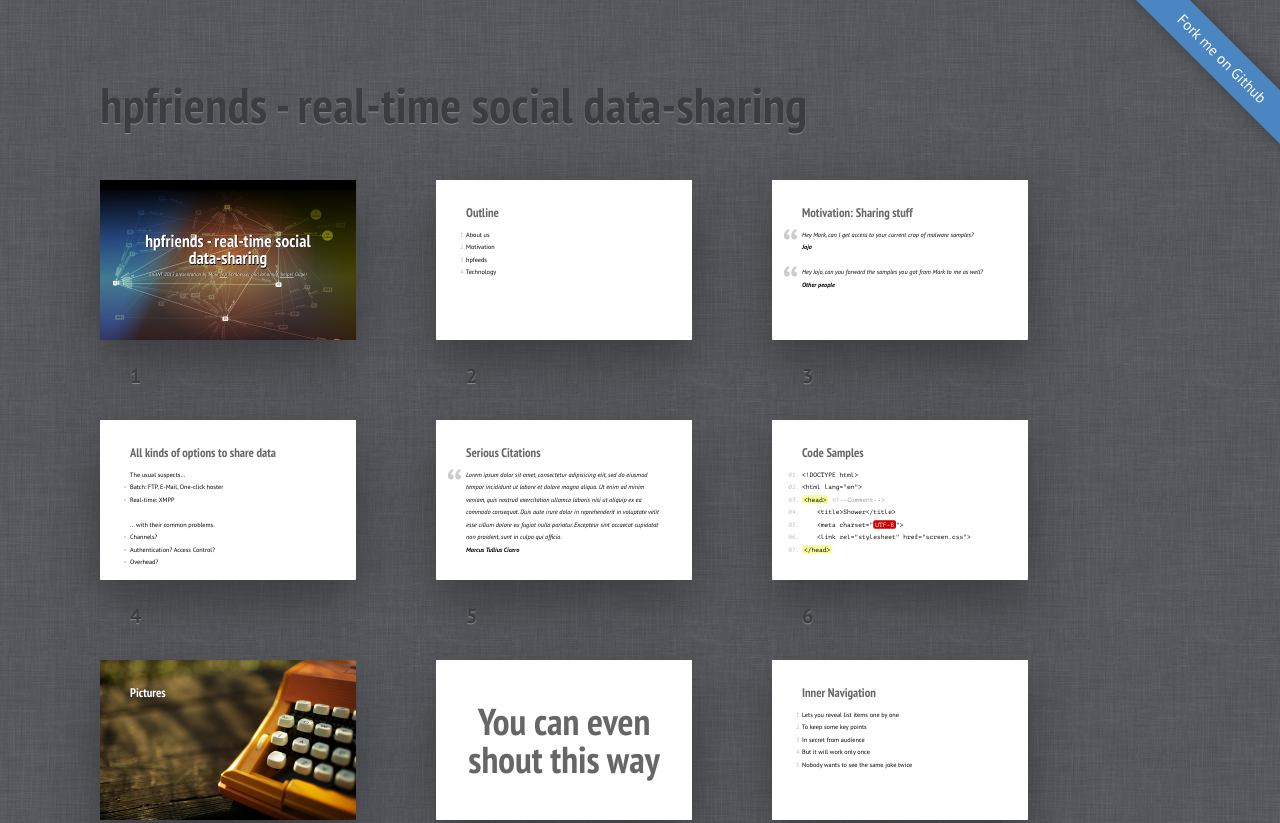
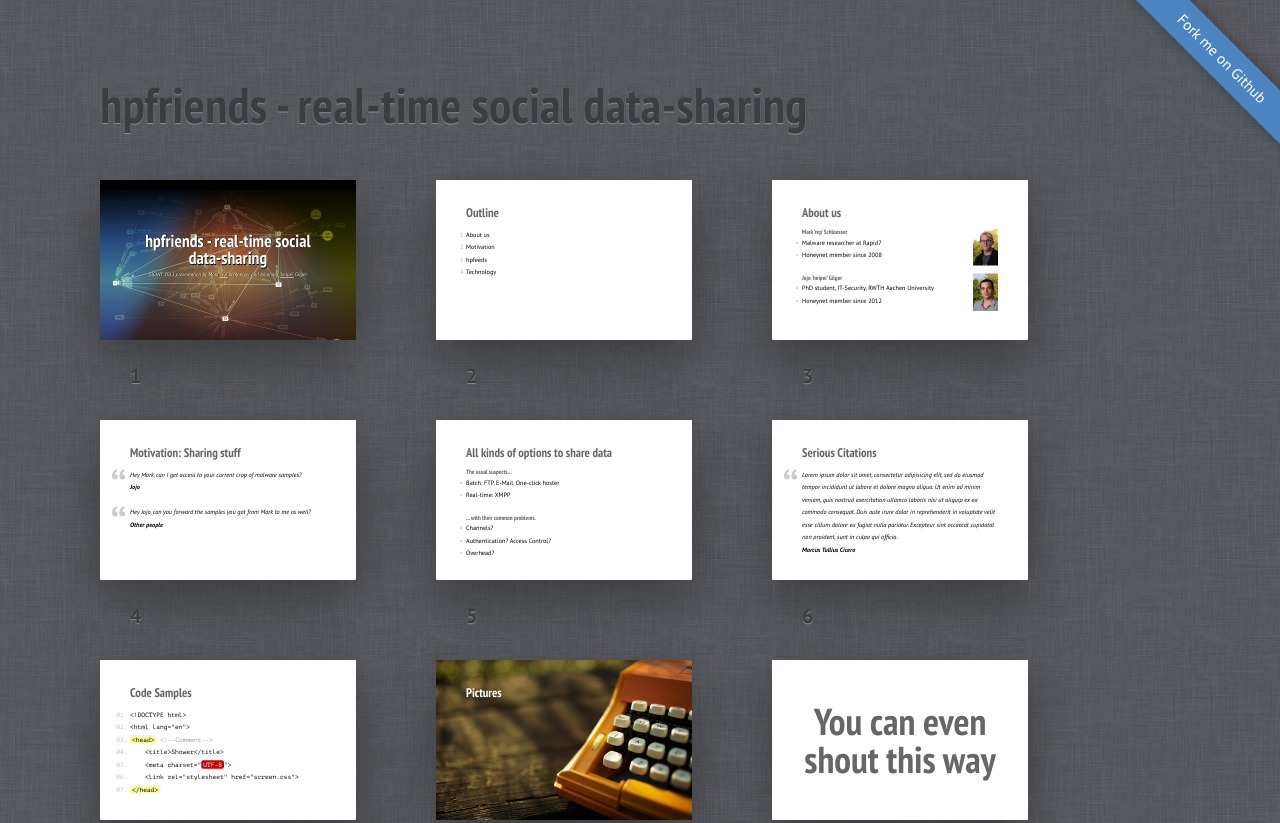
Before and after one commit to heipei/sigint-hpfriends, a plain HTML site: page index.html in a window 1280 px wide. Shown: the top 823 px of the page. Drawn offline with Linux system fonts and the light colour scheme; a script that the page names is missing.

Commit message:
about us slides
Signed-off-by: Johannes Gilger <heipei@hackvalue.de>

```diff
--- a/index.html
+++ b/index.html
@@ -39,6 +39,11 @@
 			width:0.72em;
 			height:0.72em;
 			}
+    h3 {
+      font: 25px 'PT Sans Narrow', sans-serif;
+      font-weight: normal;
+      color: #666;
+    }
 	</style>
 </head>
 <body class="list">
@@ -63,6 +68,27 @@
 	</div></section>
 
 	<section class="slide"><div>
+		<h2>About us</h2>
+      <div>
+      <img style="display: inline; float: right; height: 150px" src="pictures/mark.png">
+      <h3>Mark 'rep' Schloesser</h3>
+        <ul>
+          <li>Malware researcher at Rapid7</li>
+          <li>Honeynet member since 2008</li>
+        </ul>
+      </div>
+      <div style="display: block">
+      <img style="display: inline; float: right; height: 150px" src="pictures/jojo.jpg">
+      <h3>Jojo 'heipei' Gilger</h3>
+        <ul>
+          <li>PhD student, IT-Security, RWTH Aachen University</li>
+          <li>Honeynet member since 2012</li>
+        </ul>
+      </div>
+
+	</div></section>
+
+	<section class="slide"><div>
 		<h2>Motivation: Sharing stuff</h2>
 		<figure class="next">
 			<blockquote>
@@ -81,12 +107,12 @@
 
 	<section class="slide"><div>
 		<h2>All kinds of options to share data</h2>
-    <h4>The usual suspects...</h4>
+    <h3>The usual suspects...</h3>
 		<ul class="next">
       <li>Batch: FTP, E-Mail, One-click hoster</li>
       <li>Real-time: XMPP</li>
     </ul>
-    <h4 class="next">... with their common problems.</h4>
+    <h3 class="next">... with their common problems.</h3>
     <ul class="next">
       <li>Channels?</li>
       <li>Authentication? Access Control?</li>
```
Also changed, not shown: pictures/jojo.jpg (added), pictures/mark.png (added).
